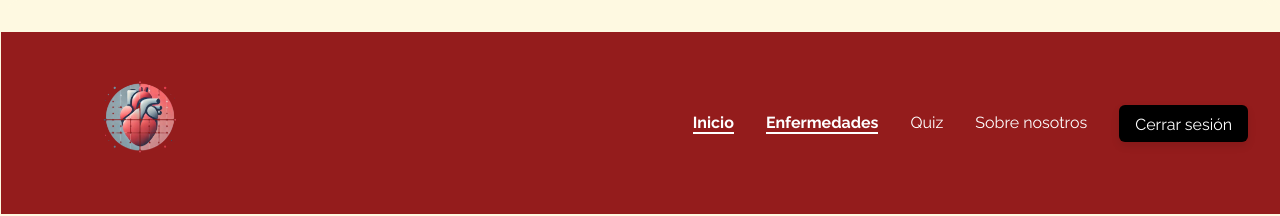
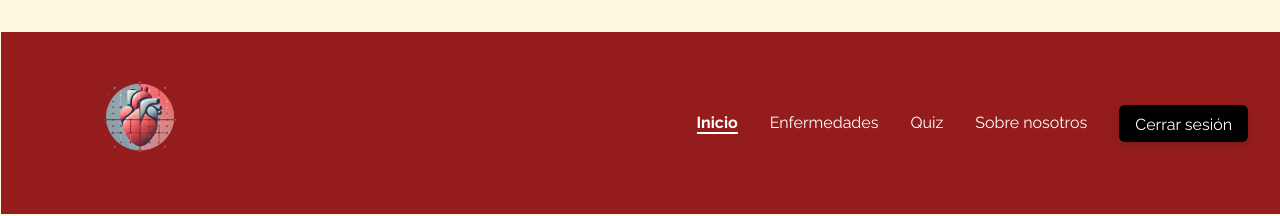
Before and after one commit to camilo1210/PI-Proyect, a React (Vite) app: page / in a window 1280 px wide. Shown: the top 216 px of the page. Built offline with nearby package versions, Linux system fonts and the light colour scheme; no server answers.

Commit message:
Corrección de  estilos del header y footer

```diff
--- a/src/layout/footer/Footer.css
+++ b/src/layout/footer/Footer.css
@@ -21,7 +21,7 @@ footer {
   justify-content: center; /* Centra horizontalmente la lista */
   align-items: center;
   margin-bottom: 1rem;
-  background-color: var(--color-rojo-oscuro);
+  background-color: var(--color-rojo-vibrante);
   color: var(--color-claro);
   padding: 1.5rem 2rem;
   text-align: left;
@@ -68,7 +68,7 @@ footer hr {
   align-items: center;
   margin-top: 1rem;
   flex-wrap: wrap; /* Para que en pantallas pequeñas se acomode abajo */
-  background-color: var(--color-rojo-oscuro);
+  background-color: var(--color-rojo-vibrante);
   color: var(--color-claro);
   padding: 1.5rem 2rem;
   text-align: left;
@@ -86,7 +86,7 @@ footer hr {
   display: flex;
   gap: 1rem;
   font-size: 1.2rem; /* Ajusta tamaño si usas react-icons */
-  background-color: var(--color-rojo-oscuro);
+  background-color: var(--color-rojo-vibrante);
   color: var(--color-claro);
   padding: 1.5rem 2rem;
   text-align: left;
@@ -116,7 +116,7 @@ footer hr {
 /* Modo oscuro */
 @media (prefers-color-scheme: dark) {
   footer {
-    background-color: var(--color-rojo-oscuro);
+    background-color: var(--color-rojo-vibrante);
     color: var(--color-claro);
   }
 
--- a/src/layout/header/Header.css
+++ b/src/layout/header/Header.css
@@ -100,3 +100,17 @@ header {
   .sub-menu a:hover {
     background-color: rgba(0, 0, 0, 0.2);
   }
+
+  .nav-link {
+    color: white;
+    font-weight: 400;
+    font-size: 1rem;
+    text-decoration: none;
+    transition: border-bottom 0.3s;
+    cursor: pointer;
+  }
+
+  .nav-link.active {
+    border-bottom: 2px solid white;
+    font-weight: bold;
+  }
--- a/src/layout/header/Header.jsx
+++ b/src/layout/header/Header.jsx
@@ -2,6 +2,8 @@ import { useRef, useState } from "react";
 import { NavLink } from "react-router-dom";
 import "./Header.css";
 import logo from "@/assets/logo.png";
+import { useLocation } from "react-router-dom";
+
 
 const Header = () => {
   const [isHovered, setIsHovered] = useState(false);
@@ -18,6 +20,13 @@ const Header = () => {
       setIsHovered(false); // se ejecuta 1 s después
     }, 100);
   };
+
+  const location = useLocation();
+  const isEnfermedadesActive = location.pathname.includes("/Broken_heart_syndrome") ||
+                             location.pathname.includes("/Heart_failure") ||
+                             location.pathname.includes("/Dilated-cardiomyopathy") ||
+                             location.pathname.includes("/Aortic_stenosis");
+
   return (
     <header>
       <div className="logo-container">
@@ -36,9 +45,12 @@ const Header = () => {
             onMouseEnter={handleEnter}
             onMouseLeave={handleLeave}
           >
-            <NavLink end>
+            {/* <NavLink end>
               Enfermedades
-            </NavLink>
+            </NavLink> */}
+            <span className={`nav-link ${isEnfermedadesActive ? "active" : ""}`}>
+              Enfermedades
+            </span>
             {isHovered && (
               <ul
                 className="sub-menu"
```
